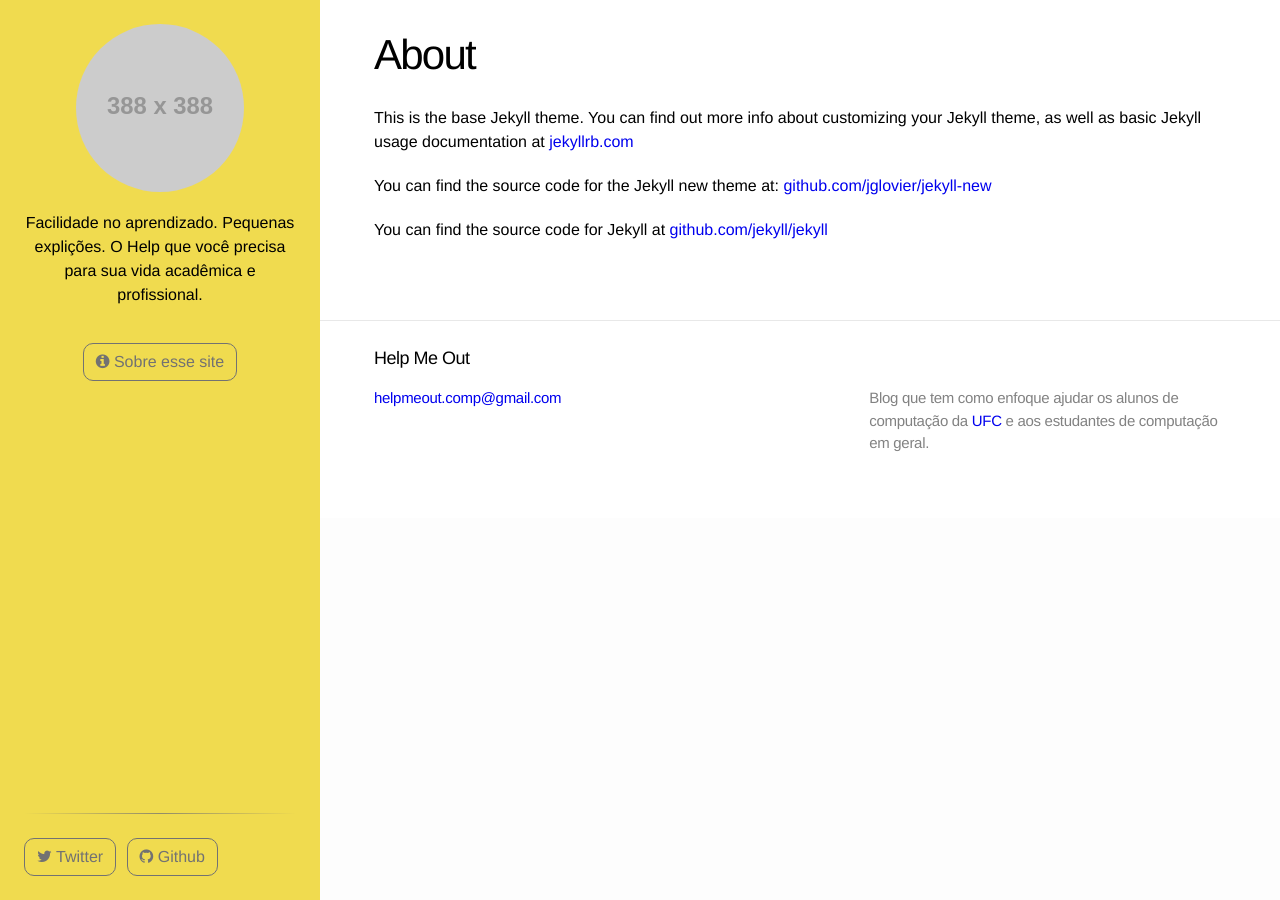
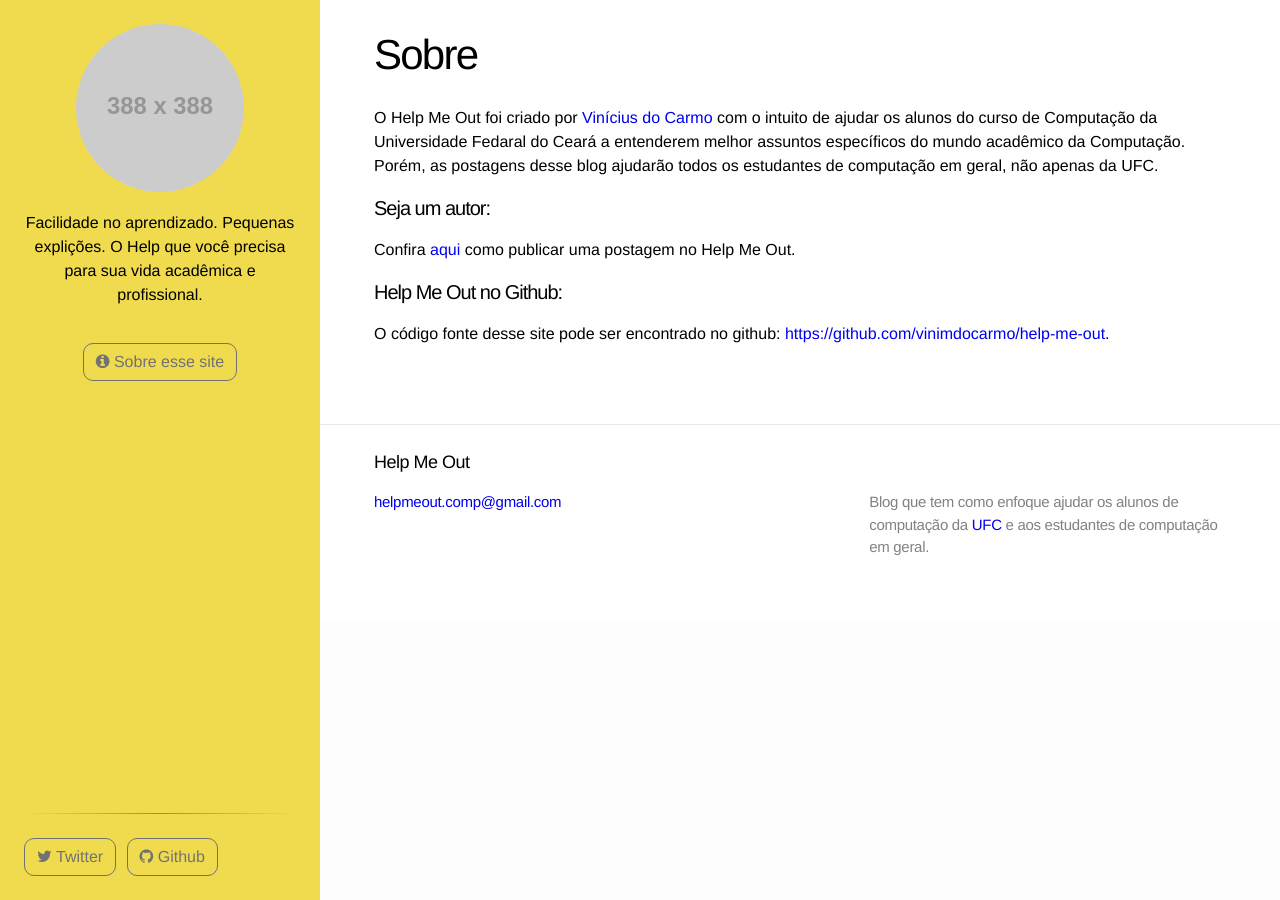
Before and after one commit to vinimdocarmo/help-me-out, a Jekyll site: the page built from about.md, in a window 1280 px wide. Built offline with Jekyll 4.4.1, drawn with Linux system fonts in a browser that asks for light colours; nearby versions of some CDN libraries.

Commit message:
Atualiza 'sobre'

```diff
--- a/about.md
+++ b/about.md
@@ -1,11 +1,13 @@
 ---
 layout: page
-title: About
+title: Sobre
 permalink: /about/
 ---
 
-This is the base Jekyll theme. You can find out more info about customizing your Jekyll theme, as well as basic Jekyll usage documentation at [jekyllrb.com](http://jekyllrb.com/)
+O Help Me Out foi criado por [Vinícius do Carmo](https://twitter.com/vinimdocarmo) com o intuito de ajudar os alunos do curso de Computação da Universidade Fedaral do Ceará a entenderem melhor assuntos específicos do mundo acadêmico da Computação. Porém, as postagens desse blog ajudarão todos os estudantes de computação em geral, não apenas da UFC.
 
-You can find the source code for the Jekyll new theme at: [github.com/jglovier/jekyll-new](https://github.com/jglovier/jekyll-new)
+####Seja um autor:
+Confira [aqui](#) como publicar uma postagem no Help Me Out.
 
-You can find the source code for Jekyll at [github.com/jekyll/jekyll](https://github.com/jekyll/jekyll)
+####Help Me Out no Github:
+O código fonte desse site pode ser encontrado no github: [https://github.com/vinimdocarmo/help-me-out](https://github.com/vinimdocarmo/help-me-out).
```
